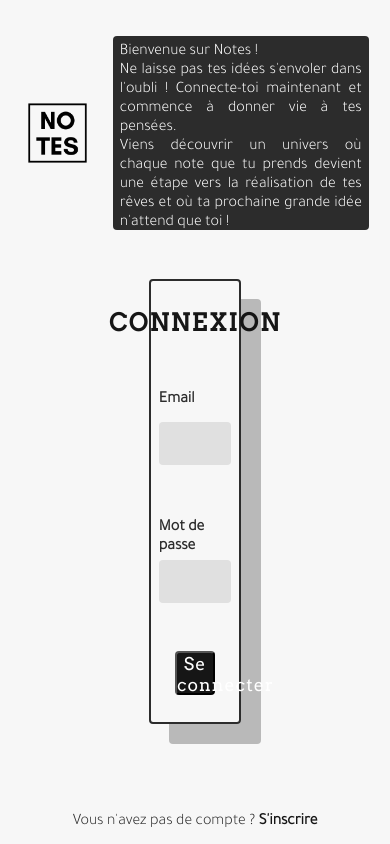
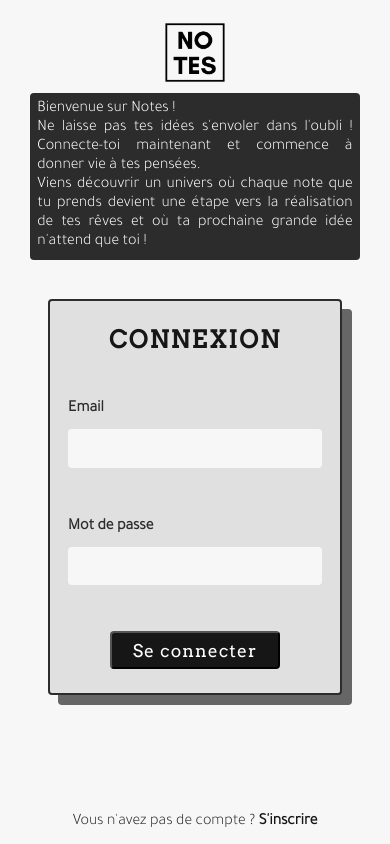
Before and after one commit to sissis02/notes-application, a React (Vite) app in the folder frontend/: page / in a window 390 px wide. Built offline with nearby package versions, Linux system fonts and the light colour scheme.

Commit message:
responsive

```diff
--- a/frontend/src/pages/Register.jsx
+++ b/frontend/src/pages/Register.jsx
@@ -1,6 +1,6 @@
 import { useRef } from "react";
 import axios from "axios";
-import { useNavigate, useRevalidator } from "react-router-dom";
+import { useNavigate, useRevalidator, Link } from "react-router-dom";
 
 function Register() {
   const firstnameRef = useRef();
@@ -45,11 +45,8 @@ function Register() {
           <p>
             As-tu déjà eu une idée brillante, une inspiration soudaine ou
             simplement besoin de noter quelque chose de rapide avant de
-            l'oublier ? Avec Notes, tu peux capturer ces moments précieux en un
-            instant et les garder en sécurité pour toujours. Que ce soit pour
-            organiser tes pensées, créer des listes de tâches, ou simplement
-            griffonner des pensées spontanées, notre application de prise de
-            notes est là pour t'accompagner à chaque étape de ton parcours.
+            l'oublier ? Avec Notes, tu peux sauvegarder ces moments précieux en
+            un instant et les garder en sécurité pour toujours.
           </p>
           <p>
             Rejoins-nous dès aujourd'hui et commence à capturer chaque pensée,
@@ -77,6 +74,9 @@ function Register() {
         </div>
         <button type="submit">S'inscrire</button>
       </form>
+      <p className="paragraph-returnHome">
+        <Link to="/">Revenir à la page d'accueil</Link>
+      </p>
     </div>
   );
 }
--- a/frontend/src/styles/_addANote.scss
+++ b/frontend/src/styles/_addANote.scss
@@ -102,3 +102,64 @@
     cursor: pointer;
   }
 }
+
+// responsive
+
+@media screen and (max-width: 1200px) {
+  .addANote {
+    form {
+      width: 35%;
+    }
+    button {
+      width: 40%;
+    }
+  }
+}
+
+@media screen and (max-width: 1000px) {
+  .addANote {
+    form {
+      width: 40%;
+    }
+  }
+}
+
+@media screen and (max-width: 950px) {
+  .addANote {
+    form {
+      width: 45%;
+    }
+  }
+}
+
+@media screen and (max-width: 800px) {
+  .addANote {
+    form {
+      width: 50%;
+    }
+  }
+}
+
+@media screen and (max-width: 700px) {
+  .addANote {
+    form {
+      width: 60%;
+    }
+  }
+}
+
+@media screen and (max-width: 600px) {
+  .addANote {
+    form {
+      width: 65%;
+    }
+  }
+}
+
+@media screen and (max-width: 500px) {
+  .addANote {
+    form {
+      width: 80%;
+    }
+  }
+}
--- a/frontend/src/styles/_home.scss
+++ b/frontend/src/styles/_home.scss
@@ -14,3 +14,53 @@
     height: 50vh;
   }
 }
+
+// responsive
+
+@media screen and (max-width: 1200px) {
+  .home {
+    .note {
+      width: 30%;
+    }
+  }
+}
+
+@media screen and (max-width: 1000px) {
+  .home {
+    .note {
+      width: 35%;
+    }
+  }
+}
+
+@media screen and (max-width: 800px) {
+  .home {
+    .note {
+      width: 50%;
+    }
+  }
+}
+
+@media screen and (max-width: 700px) {
+  .home {
+    .note {
+      width: 60%;
+    }
+  }
+}
+
+@media screen and (max-width: 600px) {
+  .home {
+    .note {
+      width: 65%;
+    }
+  }
+}
+
+@media screen and (max-width: 500px) {
+  .home {
+    .note {
+      width: 80%;
+    }
+  }
+}
--- a/frontend/src/styles/_login.scss
+++ b/frontend/src/styles/_login.scss
@@ -50,8 +50,9 @@
     align-items: center;
     border: 2px solid var(--primary-200);
     border-radius: 4px;
-    -webkit-box-shadow: 20px 20px 0px 0px var(--bg-100);
-    box-shadow: 20px 20px 0px 0px var(--bg-100);
+    -webkit-box-shadow: 10px 10px 0px 0px var(--accent-200);
+    box-shadow: 10px 10px 0px 0px var(--accent-200);
+    background-color: var(--bg-200);
 
     h2 {
       color: var(--primary-100);
@@ -83,7 +84,7 @@
         border-right-style: none;
         border-bottom-style: none;
         border-radius: 4px;
-        background-color: var(--bg-200);
+        background-color: var(--bg-300);
         color: var(--primary-300);
         padding-left: 5%;
       }
@@ -125,3 +126,93 @@
     }
   }
 }
+
+// responsive design
+
+@media screen and (max-width: 1250px) {
+  .login {
+    form {
+      width: 30%;
+
+      button {
+        width: 60%;
+      }
+    }
+  }
+}
+
+@media screen and (max-width: 1000px) {
+  .login {
+    form {
+      width: 40%;
+    }
+  }
+}
+
+@media screen and (max-width: 900px) {
+  .login {
+    .login-header {
+      .paragraphs-header {
+        height: 70%;
+      }
+    }
+
+    form {
+      width: 45%;
+    }
+  }
+}
+
+@media screen and (max-width: 800px) {
+  .login {
+    .login-header {
+      .paragraphs-header {
+        height: 65%;
+      }
+    }
+
+    form {
+      width: 55%;
+    }
+  }
+}
+
+@media screen and (max-width: 600px) {
+  .login {
+    .login-header {
+      .logo-container {
+        width: 15%;
+      }
+
+      .paragraphs-header {
+        width: 80%;
+      }
+    }
+
+    form {
+      width: 60%;
+    }
+  }
+}
+
+@media screen and (max-width: 500px) {
+  .login {
+    gap: 5%;
+
+    .login-header {
+      flex-direction: column;
+      .logo-container {
+        width: 20%;
+      }
+
+      .paragraphs-header {
+        width: 90%;
+        height: 95%;
+      }
+    }
+
+    form {
+      width: 80%;
+    }
+  }
+}
--- a/frontend/src/styles/_navbar.scss
+++ b/frontend/src/styles/_navbar.scss
@@ -35,6 +35,7 @@
     text-transform: uppercase;
     cursor: pointer;
     font-family: var(--title-font);
+    text-align: center;
   }
 
   a:hover,
@@ -49,3 +50,50 @@
     font-weight: 600;
   }
 }
+
+// responsive
+
+@media screen and (max-width: 1050px) {
+  .navbar {
+    a,
+    p {
+      font-size: 1.1rem;
+    }
+  }
+}
+
+@media screen and (max-width: 950px) {
+  .navbar {
+    .links-container {
+      width: 70%;
+    }
+    a,
+    p {
+      letter-spacing: 0;
+    }
+  }
+}
+
+@media screen and (max-width: 950px) {
+  .navbar {
+    .links-container {
+      width: 80%;
+    }
+  }
+}
+
+@media screen and (max-width: 750px) {
+  .navbar {
+    .links-container {
+      width: 90%;
+    }
+  }
+}
+
+@media screen and (max-width: 700px) {
+  .navbar {
+    .links-container {
+      flex-direction: column;
+    }
+  }
+}
--- a/frontend/src/styles/_note.scss
+++ b/frontend/src/styles/_note.scss
@@ -108,3 +108,20 @@
     cursor: pointer;
   }
 }
+
+// responsive
+@media screen and (max-width: 1400px) {
+  .note {
+    .modify {
+      width: 75%;
+    }
+  }
+}
+
+@media screen and (max-width: 1400px) {
+  .note {
+    .modify {
+      width: 75%;
+    }
+  }
+}
--- a/frontend/src/styles/_register.scss
+++ b/frontend/src/styles/_register.scss
@@ -50,8 +50,9 @@
     align-items: center;
     border: 2px solid var(--primary-200);
     border-radius: 4px;
-    -webkit-box-shadow: 20px 20px 0px 0px var(--bg-100);
-    box-shadow: 20px 20px 0px 0px var(--bg-100);
+    -webkit-box-shadow: 10px 10px 0px 0px var(--accent-200);
+    box-shadow: 10px 10px 0px 0px var(--accent-200);
+    background-color: var(--bg-200);
 
     h2 {
       color: var(--primary-100);
@@ -83,7 +84,7 @@
         border-right-style: none;
         border-bottom-style: none;
         border-radius: 4px;
-        background-color: var(--bg-200);
+        background-color: var(--bg-300);
         color: var(--primary-300);
         padding-left: 5%;
       }
@@ -105,4 +106,113 @@
       scale: 1.05;
     }
   }
+
+  a {
+    font-weight: 600;
+    color: var(--primary-100);
+  }
+
+  p:hover {
+    scale: 1.03;
+  }
 }
+
+// responsive design
+
+@media screen and (max-width: 1250px) {
+  .login {
+    form {
+      width: 30%;
+
+      button {
+        width: 60%;
+      }
+    }
+  }
+}
+
+@media screen and (max-width: 1000px) {
+  .register {
+    .register-header {
+      .paragraphs-container {
+        width: 80%;
+        height: 90%;
+      }
+    }
+
+    form {
+      width: 40%;
+    }
+  }
+}
+
+@media screen and (max-width: 900px) {
+  .register {
+    form {
+      width: 45%;
+    }
+  }
+}
+
+@media screen and (max-width: 800px) {
+  .register {
+    .register-header {
+      .paragraphs-container {
+        height: 100%;
+        overflow-y: scroll;
+        font-size: 0.9rem;
+      }
+    }
+
+    form {
+      width: 55%;
+    }
+  }
+}
+
+@media screen and (max-width: 600px) {
+  .register {
+    .register-header {
+      .logo-container {
+        width: 15%;
+      }
+
+      .paragraphs-container {
+        width: 80%;
+      }
+    }
+
+    form {
+      width: 60%;
+    }
+  }
+}
+
+@media screen and (max-width: 500px) {
+  .register {
+    .register-header {
+      flex-direction: column;
+      .logo-container {
+        width: 25%;
+      }
+
+      .paragraphs-container {
+        width: 100%;
+      }
+    }
+
+    form {
+      width: 80%;
+    }
+  }
+}
+
+@media screen and (max-width: 500px) {
+  .register {
+    .register-header {
+      .paragraphs-container {
+        font-size: 0.8rem;
+      }
+    }
+  }
+}
```
